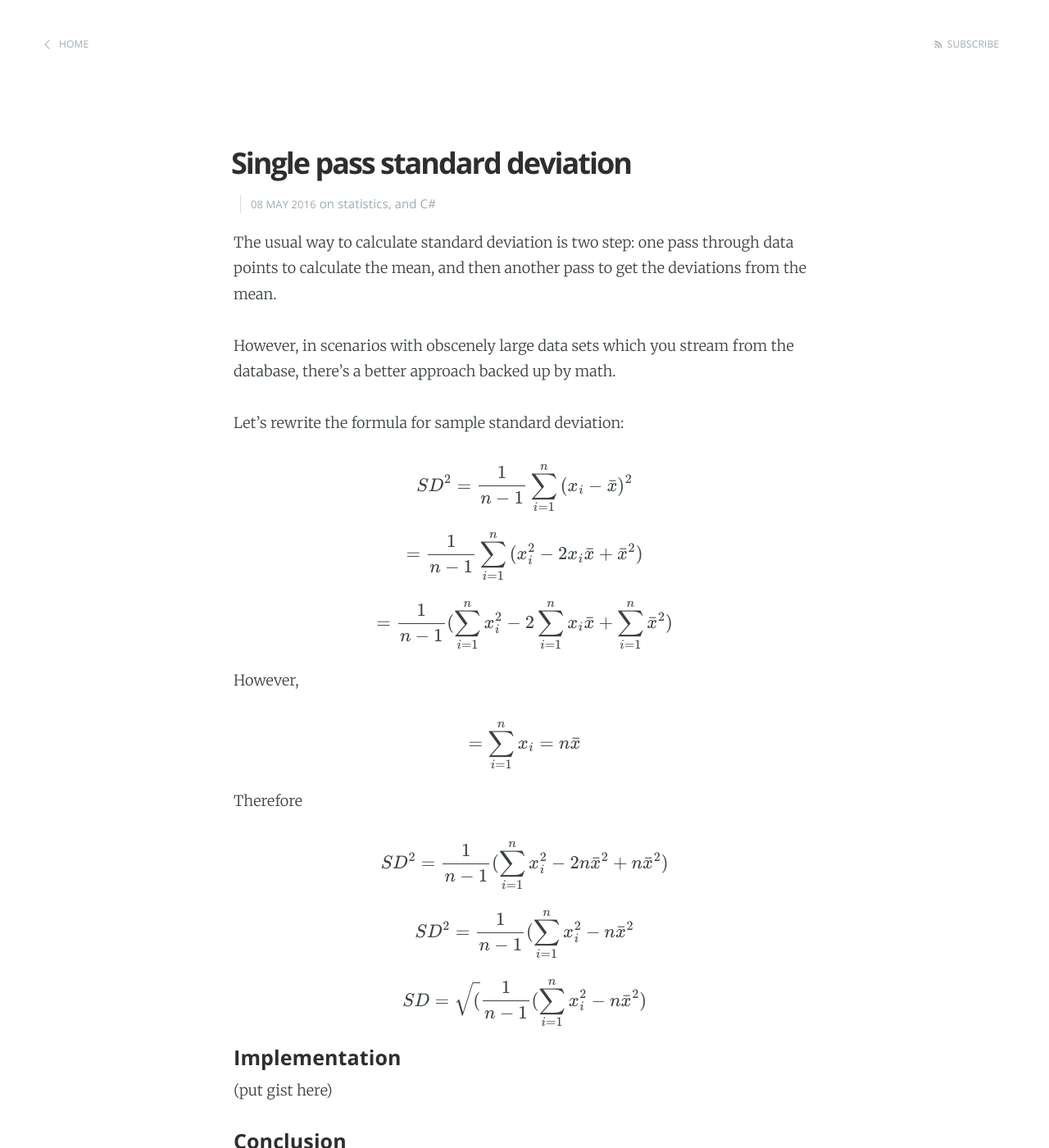
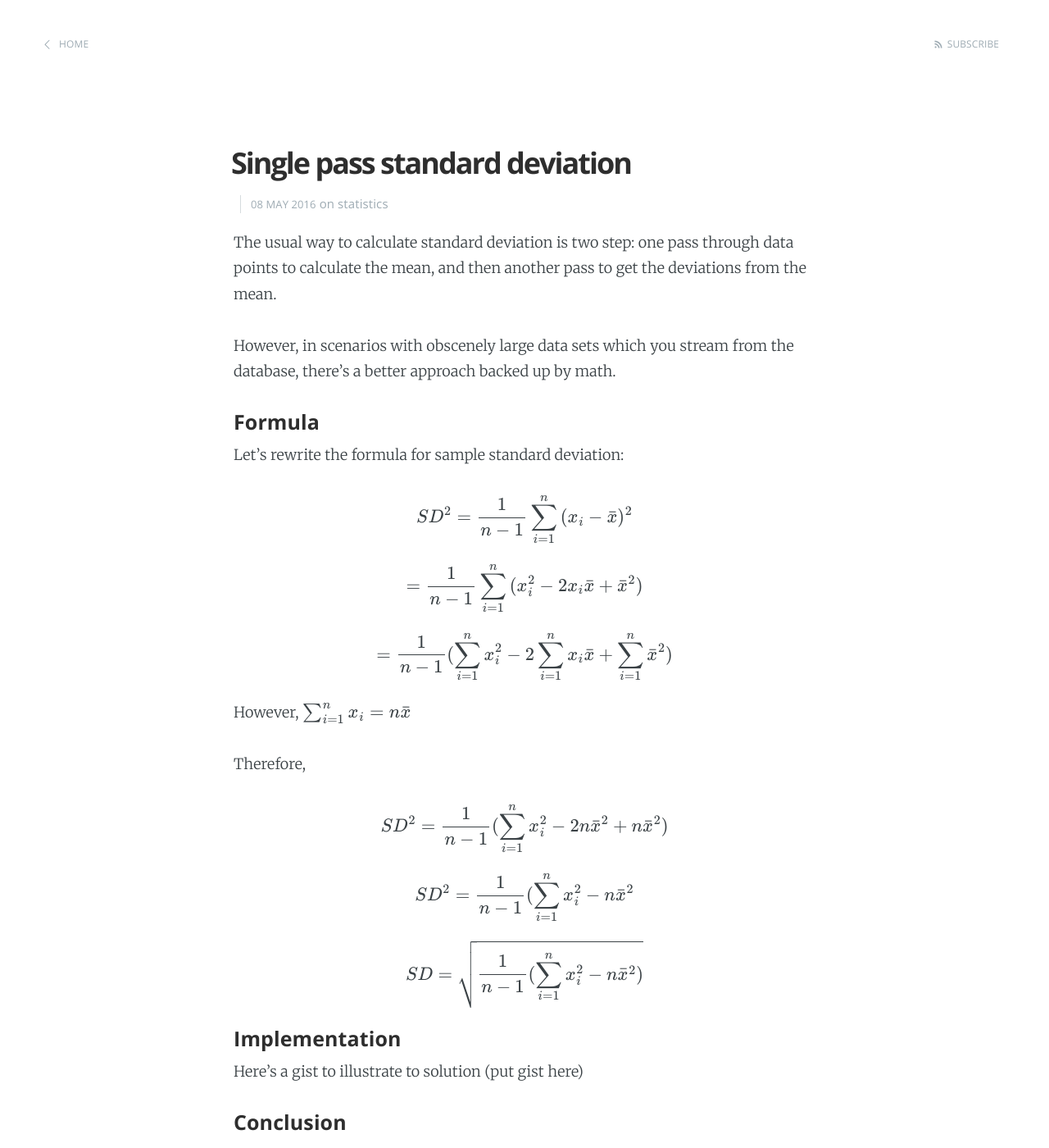
Before and after one commit to andreister/andreister.github.io, a Jekyll site: the page built from _posts/2016-05-08-single-pass-standard-deviation.markdown, in a window 1280 px wide and 1400 px high. Shown: the whole window at 82% size. Built offline with Jekyll 4.4.1, drawn with Linux system fonts in a browser that asks for light colours; formulas are drawn with MathJax 3.

Commit message:
Rewording

```diff
--- a/_posts/2016-05-08-single-pass-standard-deviation.markdown
+++ b/_posts/2016-05-08-single-pass-standard-deviation.markdown
@@ -2,12 +2,14 @@
 layout: post
 title:  "Single pass standard deviation"
 date:   2016-05-08 21:50:00
-categories: statistics, C#
+categories: statistics
 ---
 
 The usual way to calculate standard deviation is two step: one pass through data points to calculate the mean, and then another pass to get the deviations from the mean.
 
 However, in scenarios with obscenely large data sets which you stream from the database, there's a better approach backed up by math.
+
+#### Formula
 
 Let's rewrite the formula for sample standard deviation:
 
@@ -17,20 +19,19 @@ $$= \frac{1}{n-1} \sum_{i=1}^{n}{(x^{2}_{i} - 2x_{i}\bar{x} + \bar{x}^{2})}$$
 
 $$= \frac{1}{n-1} (\sum_{i=1}^{n}{x^{2}_{i}} - 2\sum_{i=1}^{n}{x_{i}\bar{x}} + \sum_{i=1}^{n}{\bar{x}^{2}})$$
 
-However,
+However, $$\sum_{i=1}^{n}{x_{i}} = n\bar{x}$$
 
-$$= \sum_{i=1}^{n}{x_{i}} = n\bar{x}$$
-
-Therefore
+Therefore,
 
 $$SD^{2}= \frac{1}{n-1} (\sum_{i=1}^{n}{x^{2}_{i}} - 2n\bar{x}^{2} + n\bar{x}^{2})$$
 
 $$SD^{2}= \frac{1}{n-1} (\sum_{i=1}^{n}{x^{2}_{i}} - n\bar{x}^{2}$$
 
-$$SD = \sqrt(\frac{1}{n-1} (\sum_{i=1}^{n}{x^{2}_{i}} - n\bar{x}^{2})$$
+$$SD = \sqrt{\frac{1}{n-1} (\sum_{i=1}^{n}{x^{2}_{i}} - n\bar{x}^{2})}$$
 
 #### Implementation
 
+Here's a gist to illustrate to solution
 (put gist here)
 
 #### Conclusion
```
